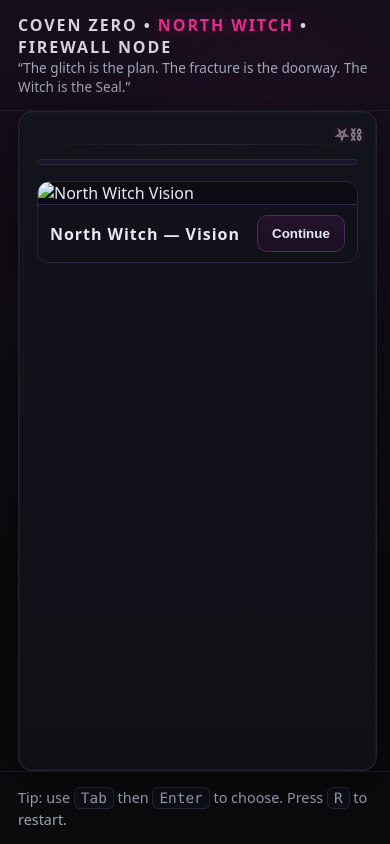
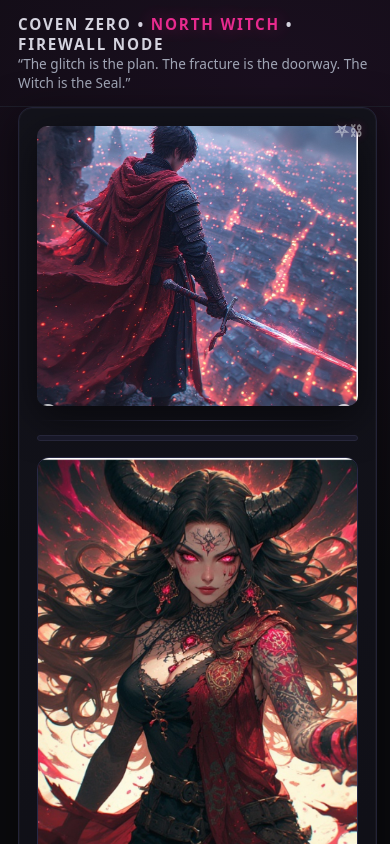
Before and after one commit to catch1981/Fracturepath-extra-missions, a plain HTML site: page North-witch.html in a window 390 px wide. Both pictures are taken after a click on the button "Enter Trial". Shown: the top 844 px of the page. Drawn offline with Linux system fonts and the light colour scheme.

Commit message:
Update North-witch.html

```diff
--- a/North-witch.html
+++ b/North-witch.html
@@ -1,79 +1,176 @@
 <!DOCTYPE html>
 <html lang="en">
 <head>
+  <!--
+    Coven Zero — NORTH WITCH Interactive Page (Merged Full Script)
+    - Single-file bundle (HTML + CSS + JS)
+    - Uses four images placed beside this file:
+        intro.jpg   (hero intro image)
+        north1.jpg  (interlude after Memory)
+        north2.jpg  (interlude after Flesh)
+        north3.jpg  (interlude after Fire)
+    - Also tolerates alt names: north-1.jpg, north-2.jpg, north-3.jpg
+    - No external libs. Drop into your site as-is.
+  -->
   <meta charset="utf-8" />
   <meta name="viewport" content="width=device-width,initial-scale=1" />
   <title>Coven Zero — The North Witch</title>
   <style>
+    /* =========================
+       THEME / TOKENS
+       ========================= */
     :root{
-    --bg:#0b0b0e; --ink:#e9e9f4; --muted:#a0a5b5;
+      --bg:#0b0b0e; --bg2:#0f0f16;
+      --ink:#e9e9f4; --muted:#a0a5b5;
       --glow:#ff2e9b; --ember:#ff6a00; --ward:#7c4dff;
-    --panel:#12121a; --line:#1e1e2a; --ok:#6ee7b7; --bad:#ff395e;
+      --panel:#12121a; --line:#1e1e2a; --line2:#232337;
+      --ok:#6ee7b7; --bad:#ff395e;
+      --blur: 8px;
+      --radius: 14px;
+      --shadow: 0 10px 40px #0008, inset 0 0 0 1px #ffffff08;
     }
+
     *{box-sizing:border-box}
-  html,body{margin:0;height:100%;}
-  body{font-family:ui-sans-serif,system-ui,Segoe UI,Inter,Roboto,Arial;background:
-    radial-gradient(1200px 820px at 70% 10%, #1a0f1f 0%, #0b0b0e 60%); color:var(--ink)}
+    html,body{margin:0;height:100%}
+    body{
+      font-family: ui-sans-serif, system-ui, Segoe UI, Inter, Roboto, Arial, sans-serif;
+      color:var(--ink);
+      background:
+        radial-gradient(1200px 820px at 70% 10%, #1a0f1f 0%, #0b0b0e 60%);
+    }
 
-  .wrap{min-height:100%;display:grid;grid-template-rows:auto 1fr auto}
-  header,footer{padding:14px 18px;border-bottom:1px solid var(--line)}
-  footer{border-top:1px solid var(--line);border-bottom:none;color:var(--muted)}
-  .grid{display:grid;grid-template-columns:1fr min(760px, 92vw) 1fr}
-  .center{grid-column:2}
+    /* =========================
+       LAYOUT
+       ========================= */
+    .wrap{
+      min-height:100%;
+      display:grid;
+      grid-template-rows:auto 1fr auto;
+    }
+    header, footer{
+      padding:14px 18px;
+      border-bottom:1px solid var(--line);
+    }
+    footer{
+      border-top:1px solid var(--line);
+      border-bottom:none;
+      color:var(--muted);
+    }
+    .grid{
+      display:grid;
+      grid-template-columns: 1fr min(840px, 92vw) 1fr;
+    }
+    .center{ grid-column: 2 }
 
-  .sigil{letter-spacing:.12em;font-weight:700;text-transform:uppercase;opacity:.9}
-  .sigil .glow{color:var(--glow);text-shadow:0 0 18px #ff2e9b66}
-  .tag{font-size:.85rem;color:var(--muted)}
+    /* =========================
+       HEADER / SIGIL
+       ========================= */
+    .sigil{
+      letter-spacing:.12em; font-weight:700; text-transform:uppercase; opacity:.9;
+    }
+    .sigil .glow{
+      color:var(--glow);
+      text-shadow:0 0 18px #ff2e9b66;
+    }
+    .tag{ font-size:.9rem; color:var(--muted) }
 
+    /* =========================
+       STAGE / PANELS
+       ========================= */
     .stage{
-    position:relative;background:linear-gradient(180deg,#13131b 0%, #0f0f16 100%);
-    border:1px solid #232337;border-radius:14px;padding:18px;
-    box-shadow:0 10px 40px #0008, inset 0 0 0 1px #ffffff08;overflow:hidden;
+      position:relative; background:linear-gradient(180deg,#13131b 0%, var(--bg2) 100%);
+      border:1px solid var(--line2); border-radius:var(--radius); padding:18px;
+      box-shadow:var(--shadow);
+      overflow:hidden;
     }
+    .rune{
+      position:absolute; right:12px; top:12px; font-weight:800; letter-spacing:.14em;
+      color:#ffffffaa; text-shadow:0 0 10px #ff2e9b55; opacity:.7; pointer-events:none;
+    }
+
+    /* Intro hero visual */
+    .hero{
+      width:100%; max-height:55vh; object-fit:cover; border-radius:10px;
+      display:block; opacity:1; box-shadow:0 12px 40px #0008; margin-bottom:12px;
+    }
+
+    /* =========================
+       BUBBLES (content steps)
+       ========================= */
     .bubble{
-    margin:16px 0;padding:16px;border:1px solid #24243a;border-radius:12px;
-    background:rgba(20,20,29,.55);backdrop-filter:blur(8px);
+      margin:16px 0; padding:16px; border:1px solid #24243a; border-radius:12px;
+      background:rgba(20,20,29,.55); backdrop-filter: blur(var(--blur));
       animation:fadeIn .45s ease both;
     }
-  .bubble h2{margin:0 0 6px;font-size:1.15rem}
-  .bubble p{margin:.35rem 0 .5rem;color:#cfd0db}
-  .opts{display:flex;flex-wrap:wrap;gap:10px;margin-top:10px}
+    .bubble h2{ margin:0 0 6px; font-size:1.15rem }
+    .bubble p { margin:.35rem 0 .5rem; color:#cfd0db }
+    .opts{ display:flex; flex-wrap:wrap; gap:10px; margin-top:10px }
+
     .btn{
-    border:1px solid #2a2a44;background:#141423;color:var(--ink);
-    padding:10px 14px;border-radius:10px;cursor:pointer;font-weight:600;
-    transition:all .15s ease;user-select:none
+      appearance:none; border:1px solid #2a2a44; background:#141423; color:var(--ink);
+      padding:10px 14px; border-radius:10px; cursor:pointer; font-weight:600;
+      transition:all .15s ease; user-select:none;
     }
-  .btn:hover{border-color:#3a3a66;transform:translateY(-1px)}
-  .btn.primary{border-color:#4b2a5f;background:linear-gradient(180deg,#23122c,#1a1023)}
-  .btn.bad{border-color:#5e1d33;background:#1a0f16}
-  .btn.ok{border-color:#1c3b2e;background:#0e1a16}
+    .btn:hover{ border-color:#3a3a66; transform:translateY(-1px) }
+    .btn.primary{ border-color:#4b2a5f; background:linear-gradient(180deg,#23122c,#1a1023) }
+    .btn.bad{ border-color:#5e1d33; background:#1a0f16 }
+    .btn.ok{  border-color:#1c3b2e; background:#0e1a16 }
 
-  .prog{height:6px;border-radius:999px;background:#181828;border:1px solid #26263a;overflow:hidden}
-  .prog .bar{height:100%;width:0%;background:linear-gradient(90deg,var(--ward),var(--glow),var(--ember));transition:width .4s ease}
+    .note{ font-size:.9rem; color:var(--muted) }
+    .kbd{
+      font-family: ui-monospace, SFMono-Regular, Menlo, Consolas, monospace;
+      font-size:.9rem; background:#0f0f18; border:1px solid #26263a; padding:2px 6px; border-radius:6px;
+    }
+    .divider{ height:1px; background:linear-gradient(90deg,#0000,#2b2b44,#0000); margin:14px 0 }
 
-  .rune{position:absolute;right:12px;top:12px;font-weight:800;letter-spacing:.14em;color:#ffffffaa;text-shadow:0 0 10px #ff2e9b55;opacity:.7;pointer-events:none}
-  .note{font-size:.9rem;color:var(--muted)}
-  .kbd{font-family:ui-monospace,SFMono-Regular,Menlo,Consolas,monospace;font-size:.9rem;background:#0f0f18;border:1px solid #26263a;padding:2px 6px;border-radius:6px}
-  .divider{height:1px;background:linear-gradient(90deg,#0000,#2b2b44,#0000);margin:14px 0}
+    /* =========================
+       PROGRESS BAR
+       ========================= */
+    .prog{ height:6px; border-radius:999px; background:#181828; border:1px solid #26263a; overflow:hidden }
+    .prog .bar{
+      height:100%; width:0%;
+      background:linear-gradient(90deg,var(--ward),var(--glow),var(--ember));
+      transition:width .4s ease;
+    }
 
-  @keyframes fadeIn{from{opacity:0;transform:translateY(8px)}to{opacity:1;transform:none}}
-
-  /* Interlude (image between choices) */
+    /* =========================
+       INTERLUDE (image between steps)
+       ========================= */
     .interlude{
       display:none; position:relative; margin:16px 0; padding:0; border-radius:12px;
       overflow:hidden; border:1px solid #282844; background:#0c0c14;
       animation:fadeIn .35s ease both;
     }
-  .interlude img{display:block;width:100%;height:auto;object-fit:cover}
+    .interlude img{ display:block; width:100%; height:auto; object-fit:cover }
     .interlude .bar{
-    display:flex;justify-content:space-between;align-items:center;gap:10px;
-    padding:10px 12px;border-top:1px solid #282844;background:#11111a;
+      display:flex; justify-content:space-between; align-items:center; gap:10px;
+      padding:10px 12px; border-top:1px solid #282844; background:#11111a;
     }
-  .interlude .title{font-weight:700;letter-spacing:.06em}
+    .interlude .title{ font-weight:700; letter-spacing:.06em }
+
+    /* =========================
+       ANIMATIONS
+       ========================= */
+    @keyframes fadeIn {
+      from{ opacity:0; transform:translateY(8px) }
+      to  { opacity:1; transform:none }
+    }
+
+    /* =========================
+       RESPONSIVE TWEAKS
+       ========================= */
+    @media (max-width:480px){
+      .sigil { font-size:.95rem }
+      .tag   { font-size:.85rem }
+      .btn   { width:100%; text-align:center }
+    }
   </style>
 </head>
 <body>
   <div class="wrap">
+    <!-- =========================
+         HEADER
+         ========================= -->
     <header>
       <div class="grid"><div class="center">
         <div class="sigil">COVEN ZERO • <span class="glow">NORTH WITCH</span> • FIREWALL NODE</div>
@@ -81,11 +178,17 @@
       </div></div>
     </header>
 
+    <!-- =========================
+         MAIN STAGE
+         ========================= -->
     <main class="grid">
       <section class="center stage" id="stage">
-      <div class="rune">⛧⛓</div>
+        <div class="rune" aria-hidden="true">⛧⛓</div>
 
-      <!-- Bubbles -->
+        <!-- Intro hero image (loads first) -->
+        <img class="hero" src="intro.jpg" alt="Warrior above the burning city" />
+
+        <!-- Welcome bubble -->
         <div class="bubble" id="welcome">
           <h2>Entry Rite</h2>
           <p>The auroras tear like broken code. The <b>North Witch</b> regards you without blinking.</p>
@@ -95,28 +198,33 @@
           </div>
         </div>
 
-      <div class="divider"></div>
+        <div class="divider" role="separator" aria-hidden="true"></div>
+
+        <!-- Progress -->
         <div class="prog" aria-label="progress"><div class="bar" id="bar"></div></div>
 
+        <!-- Shade of Memory -->
         <div class="bubble" id="mem" style="display:none">
           <h2>Shade of Memory</h2>
           <p>Whispers braid from the ice — every fracture you tried to forget.</p>
           <div class="opts">
             <button class="btn primary" data-score="1" data-interlude="0" data-next="flesh">Confront the voices</button>
-          <button class="btn" data-score="0" data-interlude="0" data-next="flesh">Deny them</button>
+            <button class="btn"           data-score="0" data-interlude="0" data-next="flesh">Deny them</button>
           </div>
         </div>
 
+        <!-- Shade of Flesh -->
         <div class="bubble" id="flesh" style="display:none">
           <h2>Shade of Flesh</h2>
           <p>The wind compresses your bones. The Witch asks: <i>what will you surrender?</i></p>
           <div class="opts">
             <button class="btn primary" data-score="1" data-interlude="1" data-next="fire">Blood</button>
-          <button class="btn" data-score="1" data-interlude="1" data-next="fire">Breath</button>
-          <button class="btn" data-score="0" data-interlude="1" data-next="fire">Silence</button>
+            <button class="btn"           data-score="1" data-interlude="1" data-next="fire">Breath</button>
+            <button class="btn"           data-score="0" data-interlude="1" data-next="fire">Silence</button>
           </div>
         </div>
 
+        <!-- Shade of Fire -->
         <div class="bubble" id="fire" style="display:none">
           <h2>Shade of Fire</h2>
           <p>Flame peels away the mask. Only your core remains.</p>
@@ -126,15 +234,16 @@
           </div>
         </div>
 
-      <!-- Interlude component (auto-inserted image between steps) -->
-      <figure class="interlude" id="interlude">
+        <!-- Interlude image between choices -->
+        <figure class="interlude" id="interlude" aria-live="polite">
           <img id="interlude-img" alt="North Witch Vision" />
           <figcaption class="bar">
             <div class="title">North Witch — Vision</div>
-          <button id="continueBtn" class="btn primary">Continue</button>
+            <button id="continueBtn" class="btn primary" aria-label="Continue to next step">Continue</button>
           </figcaption>
         </figure>
 
+        <!-- Outcome -->
         <div class="bubble" id="outcome" style="display:none">
           <h2 id="outcome-title">—</h2>
           <p id="outcome-text" class="note"></p>
@@ -143,6 +252,7 @@
           </div>
         </div>
 
+        <!-- Flee branch -->
         <div class="bubble" id="flee" style="display:none">
           <h2>Retreat</h2>
           <p class="note">You turn from the auroras. The path collapses into frost. The Witch forgets your name.</p>
@@ -153,6 +263,9 @@
       </section>
     </main>
 
+    <!-- =========================
+         FOOTER
+         ========================= -->
     <footer>
       <div class="grid"><div class="center">
         <span class="note">Tip: use <span class="kbd">Tab</span> then <span class="kbd">Enter</span> to choose. Press <span class="kbd">R</span> to restart.</span>
@@ -160,28 +273,54 @@
     </footer>
   </div>
 
+  <!-- =========================
+       SCRIPT
+       ========================= -->
   <script>
-(() => {
-  const INTERLUDE_IMAGES = [
-    "north-1.jpg", // after Memory
-    "north-2.jpg", // after Flesh
-    "north-3.jpg"  // after Fire
-  ];
+  (()=>{
+    /* ---------------------------------
+       Image configuration
+       --------------------------------- */
+    // Primary filenames you said you want to use:
+    const INTERLUDE_IMAGES_PRIMARY = ["north1.jpg","north2.jpg","north3.jpg"];
+    // Fallback names (hyphen versions) if you happen to drop those in instead:
+    const INTERLUDE_IMAGES_FALLBACK = ["north-1.jpg","north-2.jpg","north-3.jpg"];
 
-  let score = 0, stepsDone = 0;
-  const stepsTotal = 3;
-  const bar = document.getElementById('bar');
+    // Helper: pre-check if primary images exist by trying to preload them.
+    function preload(src){ return new Promise(res=>{
+      const im = new Image();
+      im.onload = ()=>res({src,ok:true});
+      im.onerror= ()=>res({src,ok:false});
+      im.src = src;
+    });}
 
-  const interlude = document.getElementById('interlude');
+    // State
+    let score = 0;
+    let stepsDone = 0;
+    const stepsTotal = 3; // mem → flesh → fire
+
+    // Nodes
+    const bar          = document.getElementById('bar');
+    const interlude    = document.getElementById('interlude');
     const interludeImg = document.getElementById('interlude-img');
-  const continueBtn = document.getElementById('continueBtn');
+    const continueBtn  = document.getElementById('continueBtn');
+
     let queuedNext = null;
+    let INTERLUDE_IMAGES = INTERLUDE_IMAGES_PRIMARY.slice(0); // default to primary
 
+    /* ---------------------------------
+       Basic show/hide + progress
+       --------------------------------- */
     function show(id){
-    document.querySelectorAll('.bubble').forEach(el => { if(el.id!==id) el.style.display='none'; });
+      document.querySelectorAll('.bubble').forEach(el => {
+        if (el.id !== id) el.style.display='none';
+      });
       interlude.style.display = 'none';
       const node = document.getElementById(id);
-    if(node){ node.style.display='block'; node.scrollIntoView({behavior:'smooth',block:'start'}); }
+      if (node){
+        node.style.display='block';
+        node.scrollIntoView({behavior:'smooth', block:'start'});
+      }
     }
 
     function progress(){
@@ -193,17 +332,17 @@
       queuedNext = nextId;
       interludeImg.src = INTERLUDE_IMAGES[imageIndex] || "";
       interlude.style.display = 'block';
-    interlude.scrollIntoView({behavior:'smooth',block:'center'});
+      interlude.scrollIntoView({behavior:'smooth', block:'center'});
     }
 
-  continueBtn.addEventListener('click', ()=>{
-    if(queuedNext){
-      if(['mem','flesh','fire'].includes(queuedNext) || queuedNext==='outcome') progress();
-      show(queuedNext);
-      if(queuedNext==='outcome'){
+    /* ---------------------------------
+       Outcome rendering
+       --------------------------------- */
+    function renderOutcome(){
       const title = document.getElementById('outcome-title');
       const text  = document.getElementById('outcome-text');
       const again = document.getElementById('again');
+
       if(score >= 2){
         title.textContent = 'Branding at the Northern Ward';
         text.innerHTML = 'You endured the three shades. The North Witch presses a burning sigil to your skin. \
@@ -214,29 +353,82 @@
       }
       again.style.display = 'flex';
     }
+
+    /* ---------------------------------
+       Wiring
+       --------------------------------- */
+    if (continueBtn){
+      continueBtn.addEventListener('click', ()=>{
+        if (!queuedNext) return;
+        if (['mem','flesh','fire'].includes(queuedNext) || queuedNext==='outcome') progress();
+        show(queuedNext);
+        if (queuedNext==='outcome') renderOutcome();
         queuedNext = null;
+      });
     }
-  });
 
-  // Wire choices
     document.querySelectorAll('.btn[data-next]').forEach(btn=>{
       btn.addEventListener('click', ()=>{
-      const add = Number(btn.dataset.score || 0);
-      score += add;
+        score += Number(btn.dataset.score || 0);
         const next = btn.dataset.next;
-      const il  = btn.dataset.interlude; // which image to show (0..2)
-      // hide the current bubble before interlude
+        const il   = Number(btn.dataset.interlude || 0);
+
         const parent = btn.closest('.bubble');
-      if(parent) parent.style.display = 'none';
-      // show interlude image before next step
-      showInterlude(Number(il || 0), next);
+        if (parent) parent.style.display='none';
+
+        // Show interlude image before next step
+        showInterlude(il, next);
       });
     });
 
     // Restart hotkey
-  document.addEventListener('keydown', e => { if(e.key.toLowerCase()==='r') location.reload(); });
+    document.addEventListener('keydown', (e)=>{
+      if (e.key.toLowerCase() === 'r') location.reload();
+    });
 
+    /* ---------------------------------
+       Boot sequence
+       --------------------------------- */
+    async function boot(){
+      // Decide which image names exist (primary vs fallback)
+      const checks = await Promise.all(INTERLUDE_IMAGES_PRIMARY.map(preload));
+      const allPrimaryOk = checks.every(x => x.ok);
+      if (!allPrimaryOk){
+        const fallChecks = await Promise.all(INTERLUDE_IMAGES_FALLBACK.map(preload));
+        const allFallbackOk = fallChecks.every(x => x.ok);
+        if (allFallbackOk){
+          INTERLUDE_IMAGES = INTERLUDE_IMAGES_FALLBACK.slice(0);
+        }
+        // else: keep primary names anyway; missing images will just show blank
+      }
+
+      // Show first bubble
       show('welcome');
+    }
+
+    boot();
+
+    /* ---------------------------------
+       OPTIONAL: Webhook / altar ping (success path)
+       To enable, fill your URL + secret and uncomment fetch call in renderOutcome()
+       --------------------------------- */
+    /*
+    async function notifySuccess(){
+      try{
+        await fetch("https://YOUR_ENDPOINT_HERE/altar/notify",{
+          method:"POST",
+          headers:{
+            "Content-Type":"application/json",
+            "X-Role":"north-witch",
+            "X-Secret":"YOUR_SECRET"
+          },
+          body: JSON.stringify({ result:"success", score, stepsDone, at: Date.now() })
+        });
+      }catch(e){ console.warn("Notify failed", e); }
+    }
+    // Call inside renderOutcome() where success branch happens.
+    */
+
   })();
   </script>
 </body>
```
Lines whose indentation alone changed are shown as unchanged.
